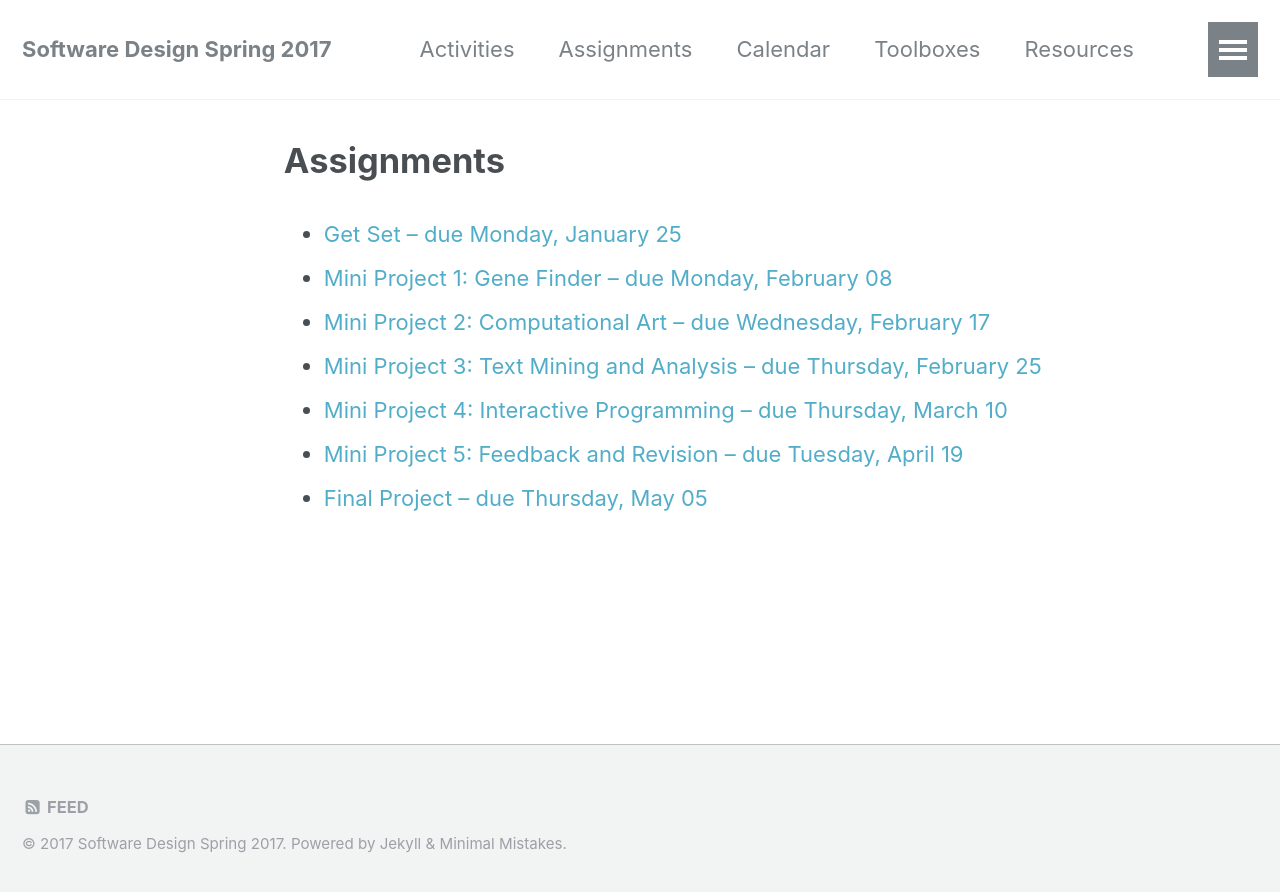
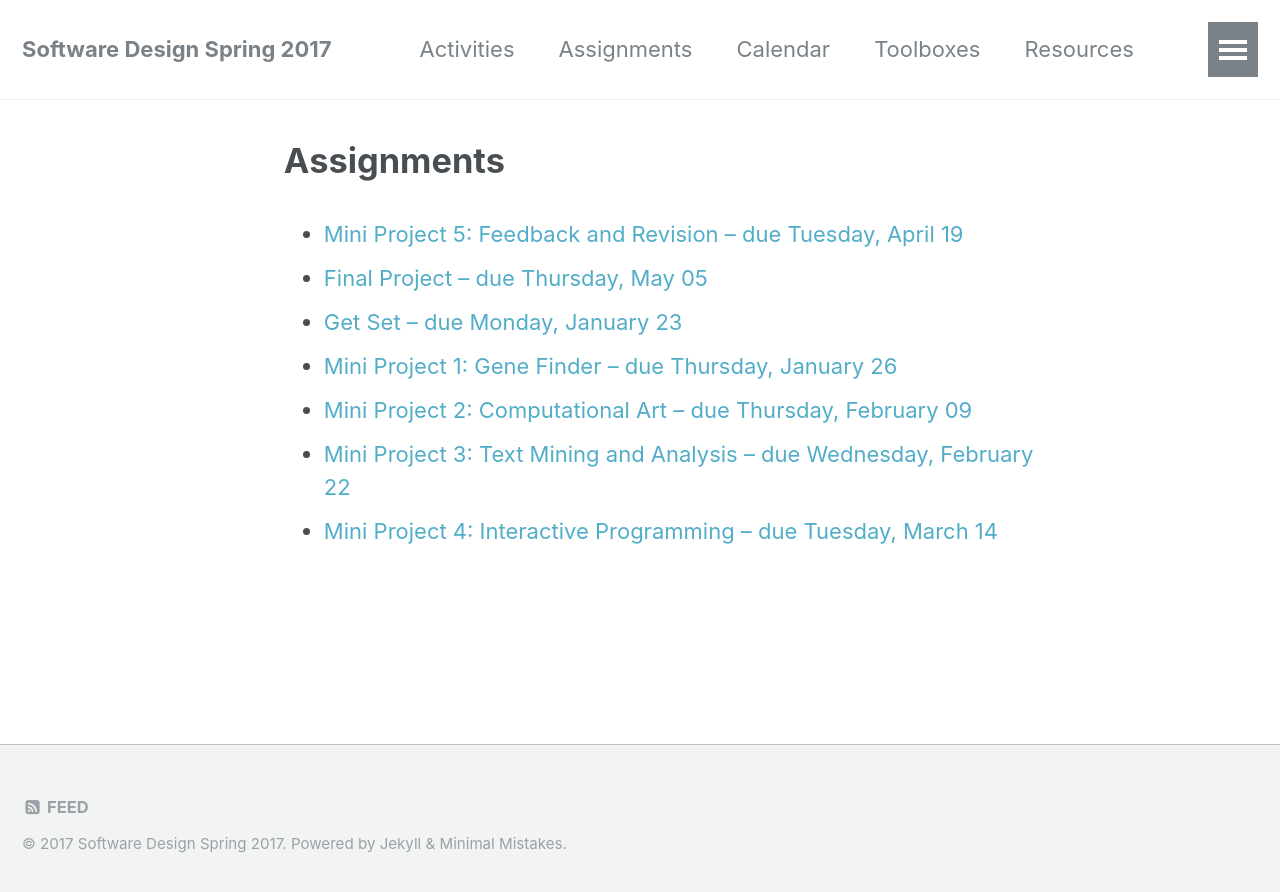
Before and after one commit to sd17spring/sd17spring.github.io, a Jekyll site: the page built from assignments.html, in a window 1280 px wide. Shown: the top 892 px of the page. Built offline with Jekyll 4.4.1, drawn with Linux system fonts in a browser that asks for light colours.

Commit message:
update mini project dates

```diff
--- a/_assignments/gene-finder.md
+++ b/_assignments/gene-finder.md
@@ -2,7 +2,7 @@
 date: '2016-12-29T18:26:01'
 description: ''
 title: 'Mini Project 1: Gene Finder'
-due_date: '2016-02-08'
+due_date: '2017-01-26'
 ---
 
 {% include toc %}
--- a/_assignments/interactive-visualization.md
+++ b/_assignments/interactive-visualization.md
@@ -2,7 +2,7 @@
 date: '2016-12-29T18:26:01'
 description: ''
 title: 'Mini Project 4: Interactive Programming'
-due_date: '2016-03-10'
+due_date: '2017-03-14'
 ---
 
 {% include toc %}
--- a/_assignments/mini-project-2-computational-art.md
+++ b/_assignments/mini-project-2-computational-art.md
@@ -2,7 +2,7 @@
 date: '2016-12-29T18:26:01'
 description: ''
 title: 'Mini Project 2: Computational Art'
-due_date: '2016-02-17'
+due_date: '2017-02-09'
 ---
 
 {% include toc %}
--- a/_assignments/setup-your-environment.md
+++ b/_assignments/setup-your-environment.md
@@ -2,7 +2,7 @@
 date: '2016-12-29T18:26:01'
 description: ''
 title: Get Set
-due_date: '2016-01-25'
+due_date: '2017-01-23'
 layout: single
 ---
 
--- a/_assignments/text-mining.md
+++ b/_assignments/text-mining.md
@@ -3,7 +3,7 @@
 description: ''
 title: 'Mini Project 3: Text Mining and Analysis'
 toc: true
-due_date: '2016-02-25'
+due_date: '2017-02-22'
 ---
 
 {% include toc %}
```
